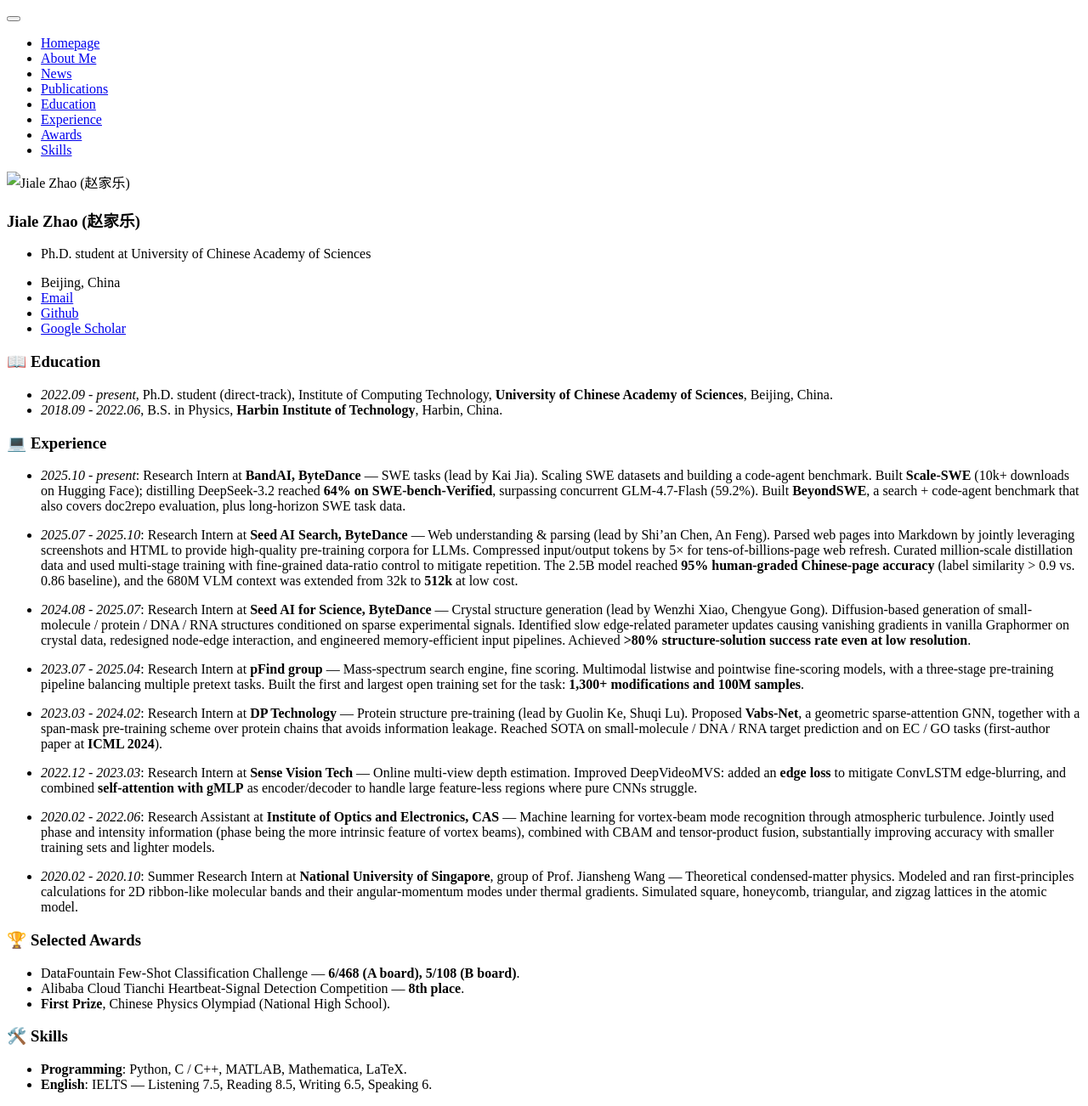
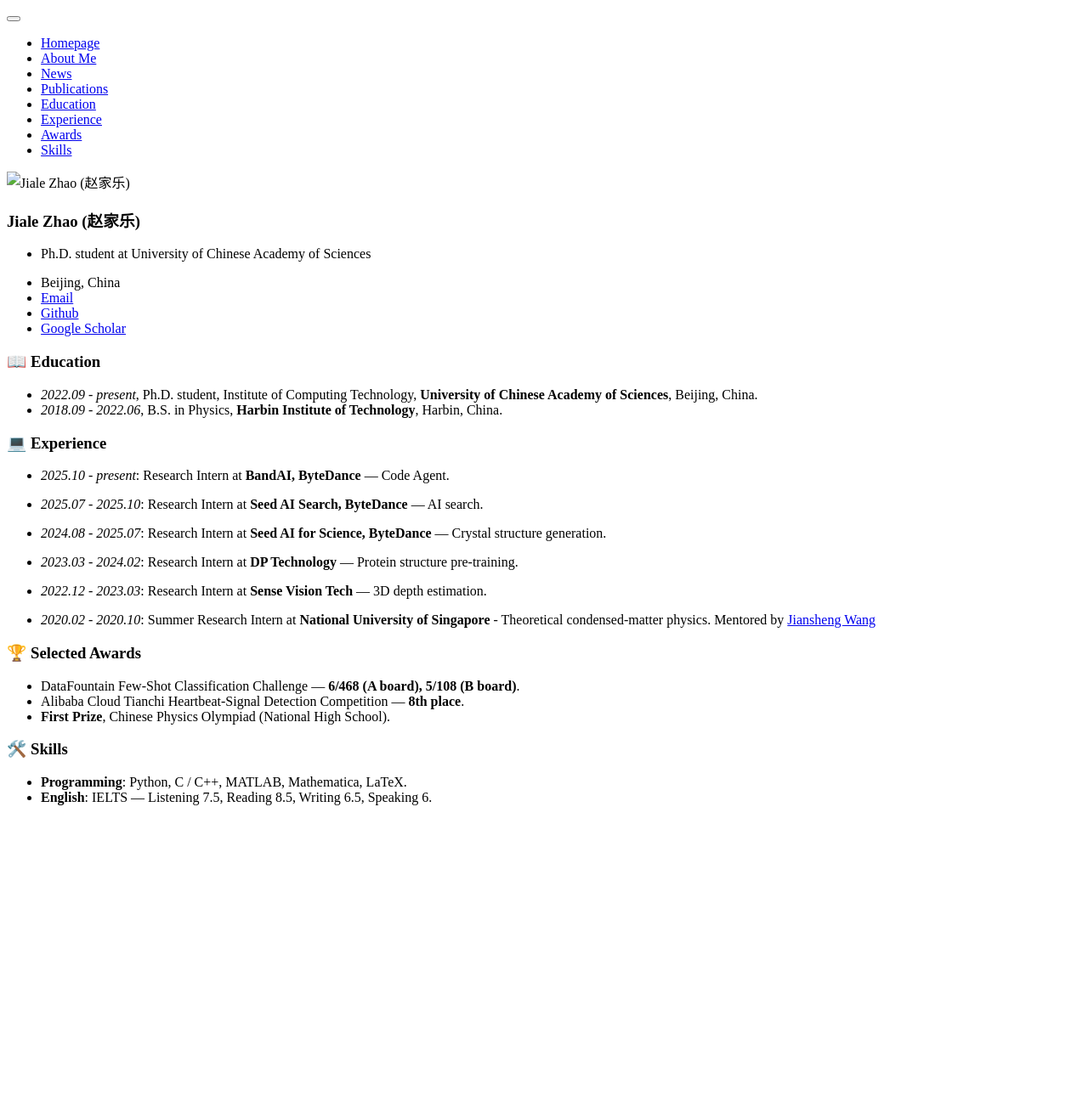
Before and after one commit to Heisenburger2020/Heisenburger2020.github.io, a Jekyll site: the page built from _pages/includes/others.md, in a window 1280 px wide. Shown: the whole page at 85% size. Built offline with Jekyll 4.4.1, drawn with Linux system fonts in a browser that asks for light colours; our own code applies the rules of GitHub Pages for plain Markdown files; after the commit the page ends 964 px from its top, so only the background shows below that.

Commit message:
Update intro, experience (mentor link), and publications (arxiv links)
Co-Authored-By: Claude Opus 4.7 (1M context) <noreply@anthropic.com>

```diff
--- a/_pages/includes/others.md
+++ b/_pages/includes/others.md
@@ -1,32 +1,32 @@
 # 📖 Education
-- *2022.09 - present*, Ph.D. student (direct-track), Institute of Computing Technology, **University of Chinese Academy of Sciences**, Beijing, China.
+- *2022.09 - present*, Ph.D. student, Institute of Computing Technology, **University of Chinese Academy of Sciences**, Beijing, China.
 - *2018.09 - 2022.06*, B.S. in Physics, **Harbin Institute of Technology**, Harbin, China.
 
 
 # 💻 Experience
-- *2025.10 - present*: Research Intern at **BandAI, ByteDance** — SWE tasks (lead by Kai Jia).
-  Scaling SWE datasets and building a code-agent benchmark. Built **Scale-SWE** (10k+ downloads on Hugging Face); distilling DeepSeek-3.2 reached **64% on SWE-bench-Verified**, surpassing concurrent GLM-4.7-Flash (59.2%). Built **BeyondSWE**, a search + code-agent benchmark that also covers doc2repo evaluation, plus long-horizon SWE task data.
+- *2025.10 - present*: Research Intern at **BandAI, ByteDance** — Code Agent.
+  <!-- Scaling SWE datasets and building a code-agent benchmark. Built **Scale-SWE** (10k+ downloads on Hugging Face); distilling DeepSeek-3.2 reached **64% on SWE-bench-Verified**, surpassing concurrent GLM-4.7-Flash (59.2%). Built **BeyondSWE**, a search + code-agent benchmark that also covers doc2repo evaluation, plus long-horizon SWE task data. -->
 
-- *2025.07 - 2025.10*: Research Intern at **Seed AI Search, ByteDance** — Web understanding & parsing (lead by Shi'an Chen, An Feng).
-  Parsed web pages into Markdown by jointly leveraging screenshots and HTML to provide high-quality pre-training corpora for LLMs. Compressed input/output tokens by 5× for tens-of-billions-page web refresh. Curated million-scale distillation data and used multi-stage training with fine-grained data-ratio control to mitigate repetition. The 2.5B model reached **95% human-graded Chinese-page accuracy** (label similarity > 0.9 vs. 0.86 baseline), and the 680M VLM context was extended from 32k to **512k** at low cost.
+- *2025.07 - 2025.10*: Research Intern at **Seed AI Search, ByteDance** — AI search.
+  <!-- Parsed web pages into Markdown by jointly leveraging screenshots and HTML to provide high-quality pre-training corpora for LLMs. Compressed input/output tokens by 5× for tens-of-billions-page web refresh. Curated million-scale distillation data and used multi-stage training with fine-grained data-ratio control to mitigate repetition. The 2.5B model reached **95% human-graded Chinese-page accuracy** (label similarity > 0.9 vs. 0.86 baseline), and the 680M VLM context was extended from 32k to **512k** at low cost. -->
 
-- *2024.08 - 2025.07*: Research Intern at **Seed AI for Science, ByteDance** — Crystal structure generation (lead by Wenzhi Xiao, Chengyue Gong).
-  Diffusion-based generation of small-molecule / protein / DNA / RNA structures conditioned on sparse experimental signals. Identified slow edge-related parameter updates causing vanishing gradients in vanilla Graphormer on crystal data, redesigned node-edge interaction, and engineered memory-efficient input pipelines. Achieved **>80% structure-solution success rate even at low resolution**.
+- *2024.08 - 2025.07*: Research Intern at **Seed AI for Science, ByteDance** — Crystal structure generation.
+  <!-- Diffusion-based generation of small-molecule / protein / DNA / RNA structures conditioned on sparse experimental signals. Identified slow edge-related parameter updates causing vanishing gradients in vanilla Graphormer on crystal data, redesigned node-edge interaction, and engineered memory-efficient input pipelines. Achieved **>80% structure-solution success rate even at low resolution**. -->
 
-- *2023.07 - 2025.04*: Research Intern at **pFind group** — Mass-spectrum search engine, fine scoring.
-  Multimodal listwise and pointwise fine-scoring models, with a three-stage pre-training pipeline balancing multiple pretext tasks. Built the first and largest open training set for the task: **1,300+ modifications and 100M samples**.
+<!-- - *2023.07 - 2025.04*: Research Intern at **pFind group** — Mass-spectrum search engine. -->
+  <!-- Multimodal listwise and pointwise fine-scoring models, with a three-stage pre-training pipeline balancing multiple pretext tasks. Built the first and largest open training set for the task: **1,300+ modifications and 100M samples**. -->
 
-- *2023.03 - 2024.02*: Research Intern at **DP Technology** — Protein structure pre-training (lead by Guolin Ke, Shuqi Lu).
-  Proposed **Vabs-Net**, a geometric sparse-attention GNN, together with a span-mask pre-training scheme over protein chains that avoids information leakage. Reached SOTA on small-molecule / DNA / RNA target prediction and on EC / GO tasks (first-author paper at **ICML 2024**).
+- *2023.03 - 2024.02*: Research Intern at **DP Technology** — Protein structure pre-training.
+  <!-- Proposed **Vabs-Net**, a geometric sparse-attention GNN, together with a span-mask pre-training scheme over protein chains that avoids information leakage. Reached SOTA on small-molecule / DNA / RNA target prediction and on EC / GO tasks (first-author paper at **ICML 2024**). -->
 
-- *2022.12 - 2023.03*: Research Intern at **Sense Vision Tech** — Online multi-view depth estimation.
-  Improved DeepVideoMVS: added an **edge loss** to mitigate ConvLSTM edge-blurring, and combined **self-attention with gMLP** as encoder/decoder to handle large feature-less regions where pure CNNs struggle.
+- *2022.12 - 2023.03*: Research Intern at **Sense Vision Tech** — 3D depth estimation.
+  <!-- Improved DeepVideoMVS: added an **edge loss** to mitigate ConvLSTM edge-blurring, and combined **self-attention with gMLP** as encoder/decoder to handle large feature-less regions where pure CNNs struggle. -->
 
-- *2020.02 - 2022.06*: Research Assistant at **Institute of Optics and Electronics, CAS** — Machine learning for vortex-beam mode recognition through atmospheric turbulence.
-  Jointly used phase and intensity information (phase being the more intrinsic feature of vortex beams), combined with CBAM and tensor-product fusion, substantially improving accuracy with smaller training sets and lighter models.
+<!-- - *2020.02 - 2022.06*: Research Assistant at **Institute of Optics and Electronics, CAS** — Machine learning for vortex-beam mode recognition through atmospheric turbulence. -->
+  <!-- Jointly used phase and intensity information (phase being the more intrinsic feature of vortex beams), combined with CBAM and tensor-product fusion, substantially improving accuracy with smaller training sets and lighter models. -->
 
-- *2020.02 - 2020.10*: Summer Research Intern at **National University of Singapore**, group of Prof. Jiansheng Wang — Theoretical condensed-matter physics.
-  Modeled and ran first-principles calculations for 2D ribbon-like molecular bands and their angular-momentum modes under thermal gradients. Simulated square, honeycomb, triangular, and zigzag lattices in the atomic model.
+- *2020.02 - 2020.10*: Summer Research Intern at **National University of Singapore** - Theoretical condensed-matter physics. Mentored by [Jiansheng Wang](https://scholar.google.com/citations?user=Dc7akeoAAAAJ&hl=en)
+  <!-- Modeled and ran first-principles calculations for 2D ribbon-like molecular bands and their angular-momentum modes under thermal gradients. Simulated square, honeycomb, triangular, and zigzag lattices in the atomic model. -->
 
 
 # 🏆 Selected Awards
```
Also changed, not shown: _pages/includes/intro.md (+3 -8 lines), _pages/includes/pub.md (+6 -6 lines).
